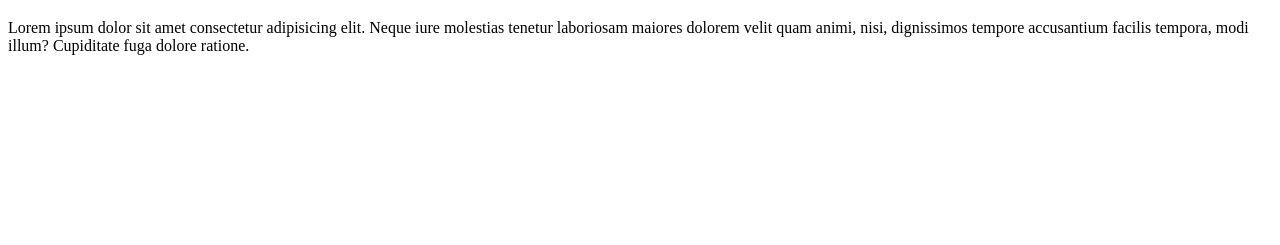
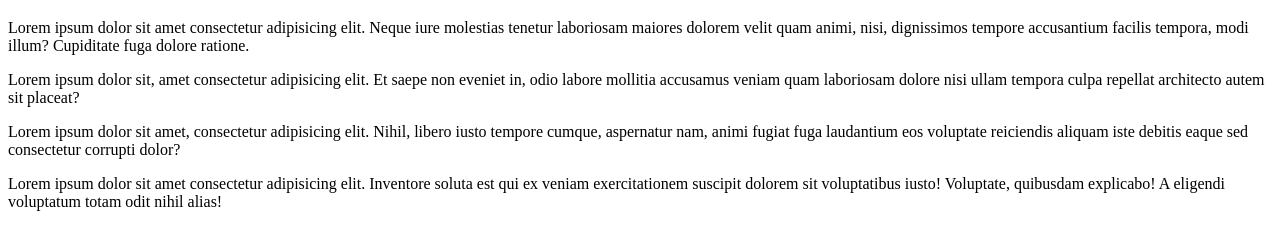
Before and after one commit to Olivier33130/Tutogit, a plain HTML site: page index.html in a window 1280 px wide. Shown: the part 61-306 px from the top of the page. Drawn offline with Linux system fonts and the light colour scheme; a script that the page names is missing.

Commit message:
ajout de 3 paragraphes

```diff
--- a/index.html
+++ b/index.html
@@ -21,7 +21,11 @@
 <p>Lorem ipsum dolor sit amet consectetur adipisicing elit. Neque iure molestias tenetur laboriosam maiores dolorem velit quam animi, nisi, dignissimos tempore accusantium facilis tempora, modi illum? Cupiditate fuga dolore ratione.</p>
 
 
+<p>Lorem ipsum dolor sit, amet consectetur adipisicing elit. Et saepe non eveniet in, odio labore mollitia accusamus veniam quam laboriosam dolore nisi ullam tempora culpa repellat architecto autem sit placeat?</p>
+
+<p>Lorem ipsum dolor sit amet, consectetur adipisicing elit. Nihil, libero iusto tempore cumque, aspernatur nam, animi fugiat fuga laudantium eos voluptate reiciendis aliquam iste debitis eaque sed consectetur corrupti dolor?</p>
 
 
+<p>Lorem ipsum dolor sit amet consectetur adipisicing elit. Inventore soluta est qui ex veniam exercitationem suscipit dolorem sit voluptatibus iusto! Voluptate, quibusdam explicabo! A eligendi voluptatum totam odit nihil alias!</p>
 </body>
 </html>
```
